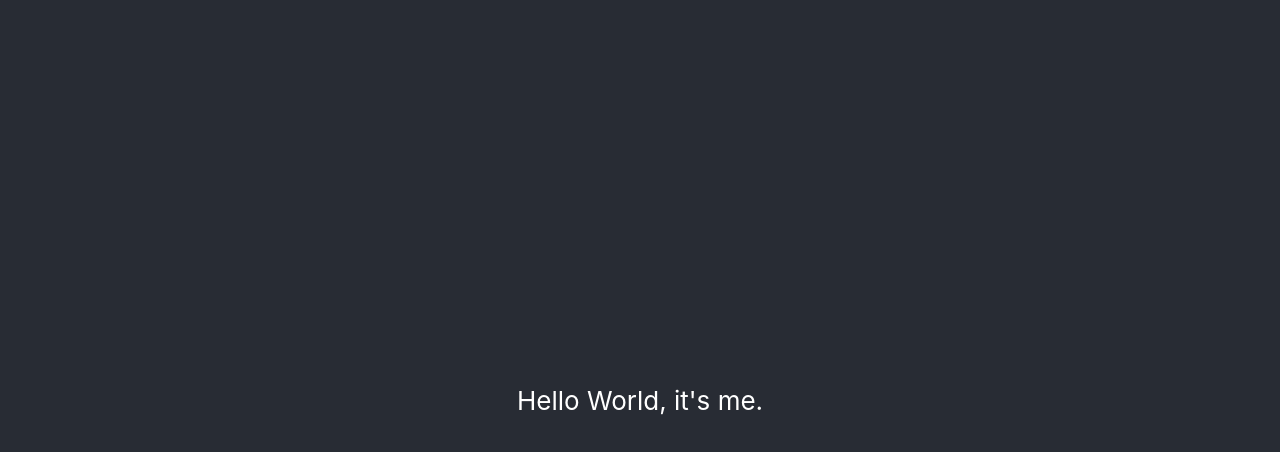
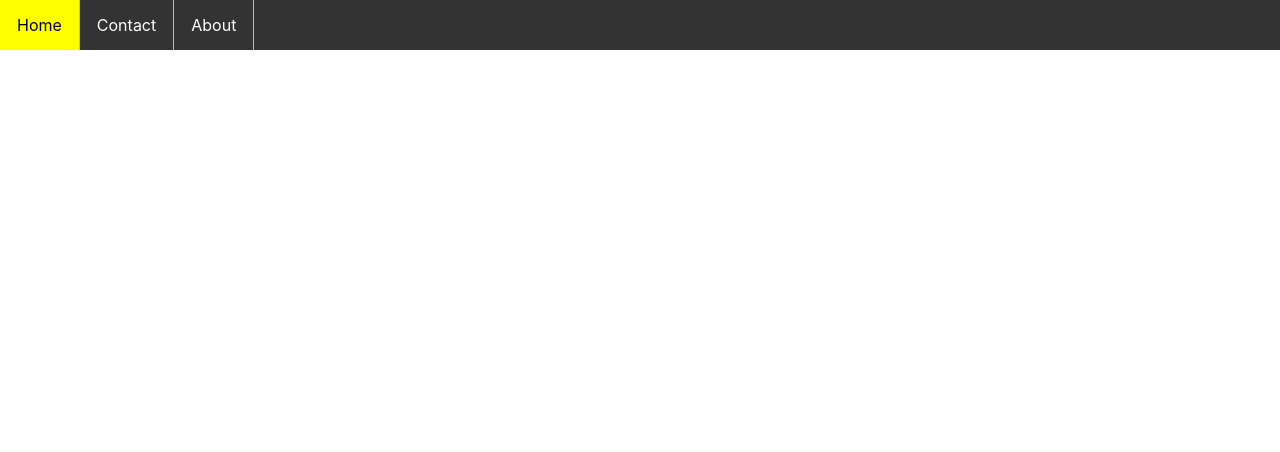
Before and after one commit to ryan90butler/appraisal_gen, a React (Create React App) app: page / in a window 1280 px wide. Shown: the top 452 px of the page. Built offline with nearby package versions, Linux system fonts and the light colour scheme.

Commit message:
work in progess

```diff
--- a/package.json
+++ b/package.json
@@ -8,6 +8,7 @@
     "@testing-library/user-event": "^7.1.2",
     "react": "^16.12.0",
     "react-dom": "^16.12.0",
+    "react-router-dom": "^5.1.2",
     "react-scripts": "3.3.0"
   },
   "scripts": {
--- a/src/App.css
+++ b/src/App.css
@@ -1,16 +1,5 @@
 .App {
   text-align: center;
-}
-
-.App-logo {
-  height: 40vmin;
-  pointer-events: none;
-}
-
-@media (prefers-reduced-motion: no-preference) {
-  .App-logo {
-    animation: App-logo-spin infinite 20s linear;
-  }
 }
 
 .App-header {
@@ -24,15 +13,7 @@
   color: white;
 }
 
-.App-link {
-  color: #61dafb;
+.text {
+  color: black;
+  top: 100px;
 }
-
-@keyframes App-logo-spin {
-  from {
-    transform: rotate(0deg);
-  }
-  to {
-    transform: rotate(360deg);
-  }
-}
--- a/src/App.js
+++ b/src/App.js
@@ -1,16 +1,22 @@
-import React from 'react';
+import React, { Component } from 'react';
+import {BrowserRouter as Router, Switch, Route} from 'react-router-dom';
+import Home from './components/Home/Home';
 import './App.css';
 
-function App() {
-  return (
-    <div className="App">
-      <header className="App-header">
-        <p>
-          Hello World, it's me.
-        </p>
-      </header>
+class App extends Component {
+  render() {
+    return (
+    <div>
+        <Router>
+          <Switch>
+            <Route path={`/contact`}/>
+            <Route path={`/about`}/>
+            <Route path={`/`} component={Home}/>
+          </Switch>
+        </Router>
     </div>
-  );
+    );
+  }
 }
 
 export default App;
--- /dev/null
+++ b/src/components/Header/Header.css
@@ -0,0 +1,32 @@
+ul {
+  list-style-type: none;
+  margin: 0;
+  padding: 0;
+  overflow: hidden;
+  background-color: #333;
+  position: fixed;
+  top: 0;
+  width: 100%;
+}
+
+li {
+  float: left;
+  border-right: 1px solid #bbb;
+}
+
+li a {
+  display: block;
+  color: white;
+  text-align: center;
+  padding: 15px 17px;
+  text-decoration: none;
+}
+
+li a:hover {
+  background-color: yellow;
+  color: black;
+}
+.flex-box {
+  display: flex;
+  flex-direction: row;
+}
--- /dev/null
+++ b/src/components/Header/Header.js
@@ -0,0 +1,16 @@
+import React from 'react';
+import './Header.css';
+
+function Header() {
+  return (
+    <div className="Header">
+<ul className="flex-box">
+  <li><a href="/">Home</a></li>
+  <li><a href="contact">Contact</a></li>
+  <li><a href="about">About</a></li>
+</ul>
+    </div>
+  );
+}
+
+export default Header;
--- /dev/null
+++ b/src/components/Home/Home.js
@@ -0,0 +1,15 @@
+import React, { Component } from 'react';
+import Header from '../Header/Header';
+
+class Home extends Component {
+  render(){
+    return (
+    <div>
+      <Header/>
+        hello
+    </div>
+  );
+}
+}
+
+export default Home;
```
Also changed, not shown: src/components/Home/Home.css (added), 1 other file (tests, documents, lock files or other folders).
